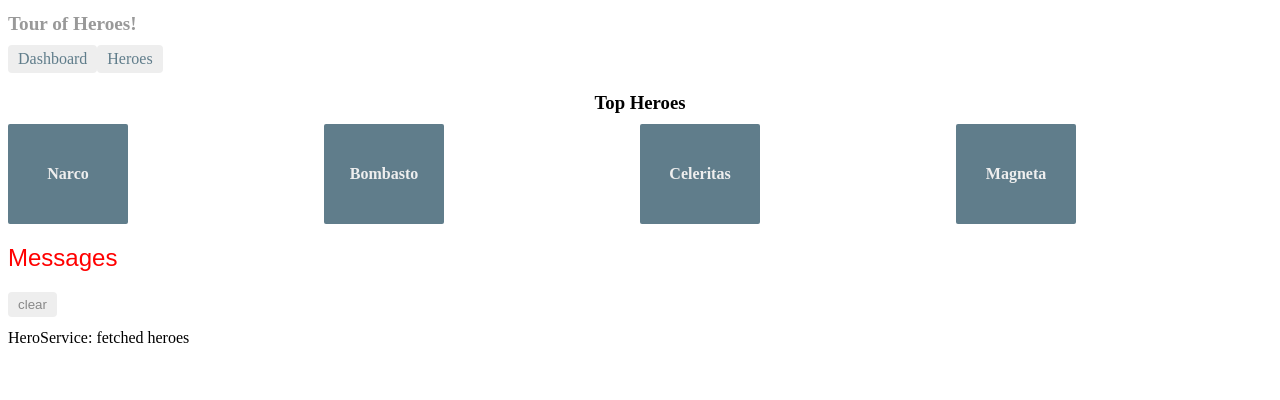
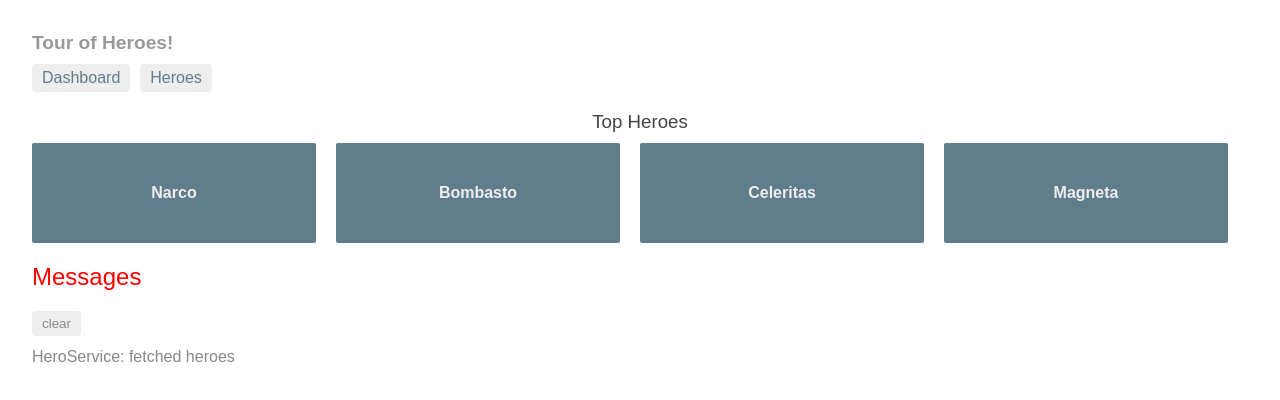
Before and after one commit to akasaki92/angular-tour-of-heroes, an Angular app: page /dashboard in a window 1280 px wide. Shown: the top 400 px of the page. Built offline with nearby package versions, Linux system fonts and the light colour scheme.

Commit message:
fixed dashboardComponent CSS styles

```diff
--- a/src/app/app.component.css
+++ b/src/app/app.component.css
@@ -1,6 +1,6 @@
 h1 {
+    font-size: 1.2em;
     color: #999999;
-    font-size: 1.2em;
     margin-bottom: 0;
 }
 h2 {
--- a/src/app/dashboard/dashboard.component.css
+++ b/src/app/dashboard/dashboard.component.css
@@ -33,7 +33,7 @@ h4 {
     text-align: center;
     color: #eee;
     max-height: 120px;
-    max-width: 120px;
+    min-width: 120px;
     background-color: #607d8b;
     border-radius: 2px;
 }
@@ -45,9 +45,9 @@ h4 {
 .grid-pad{
     padding: 10px 0;
 }
-/* .grid-pad > [class*='col-']:last-of-type {
+.grid-pad > [class*='col-']:last-of-type {
     padding-right: 20px;
-} */
+}
 @media (max-width: 600px){
     .module {
         font-size: 10px;
--- a/src/styles.css
+++ b/src/styles.css
@@ -1 +1,65 @@
 /* You can add global styles to this file, and also import other style files */
+h1 {
+    color: #369;
+    font-family: Arial,Arial, Helvetica, sans-serif;
+    font-size: 250%;
+}
+h2, h3 {
+    color: #444;
+    font-family: Arial, Helvetica, sans-serif;
+    font-weight: lighter;
+}
+body {
+    margin: 2em;
+}
+body, input[text], button {
+    color: #888;
+    font-family: Cambria, Georgia;
+}
+a {
+    cursor: pointer;
+    cursor: hand;
+}
+button {
+    font-family: Arial;
+    background-color: #eee;
+    border: none;
+    padding: 5px 10px;
+    border-radius: 4px;
+    cursor: pointer;
+    cursor: hand;
+}
+button:hover {
+    background-color: #cfd8dc;
+}
+button:disabled {
+    background-color: #eee;
+    color: #aaa;
+    cursor: auto;
+}
+
+/* Navigate link styles */
+nav a {
+    padding: 5px 10px;
+    text-decoration: none;
+    margin-right: 10px;
+    margin-top: 10px;
+    display: inline-block;
+    background-color: #eee;
+    border-radius: 4px;
+}
+nav a:visited, a:link {
+    color: #607d8b;
+}
+nav a:hover {
+    color: #039be5;
+    background-color: #cfd8dc;
+}
+nav a.active {
+    color: #039be5;
+}
+
+/* everywhere else */
+* {
+    font-family: Arial, Helvetica, sans-serif;
+}
```
